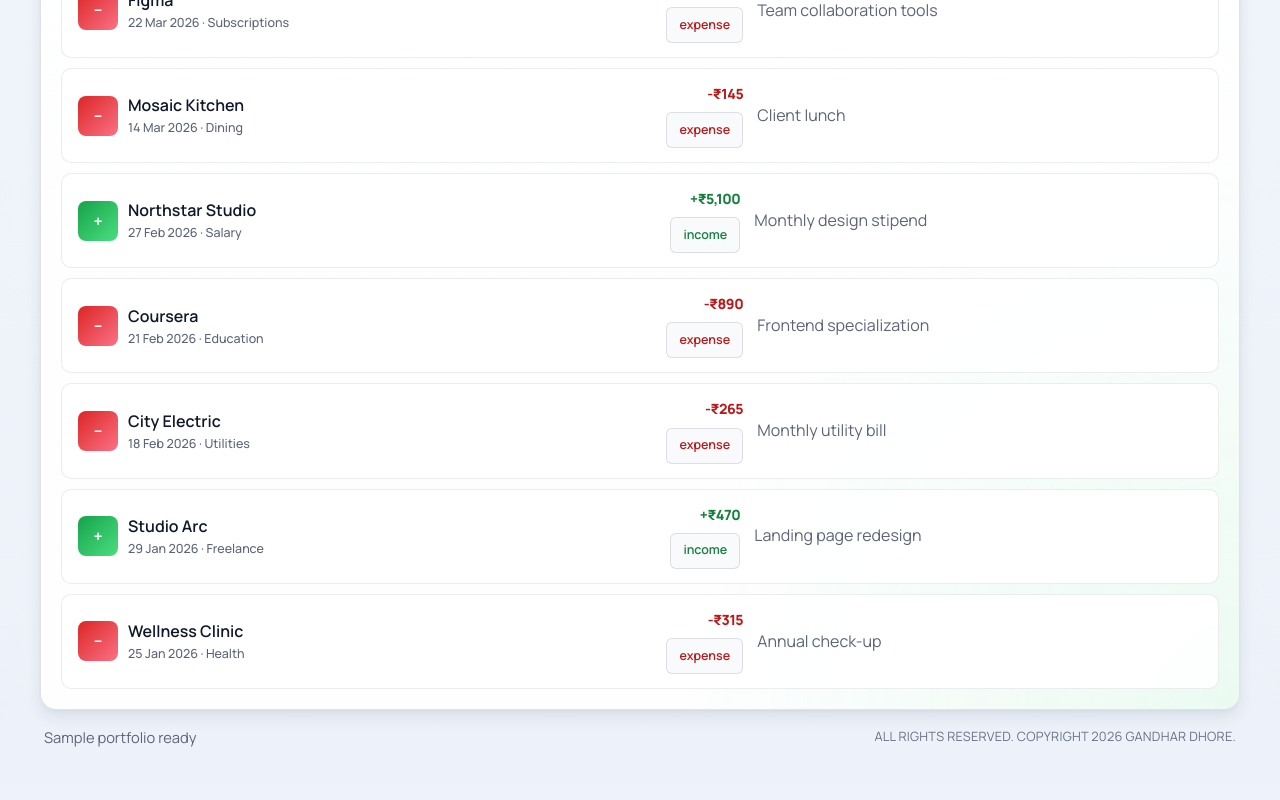
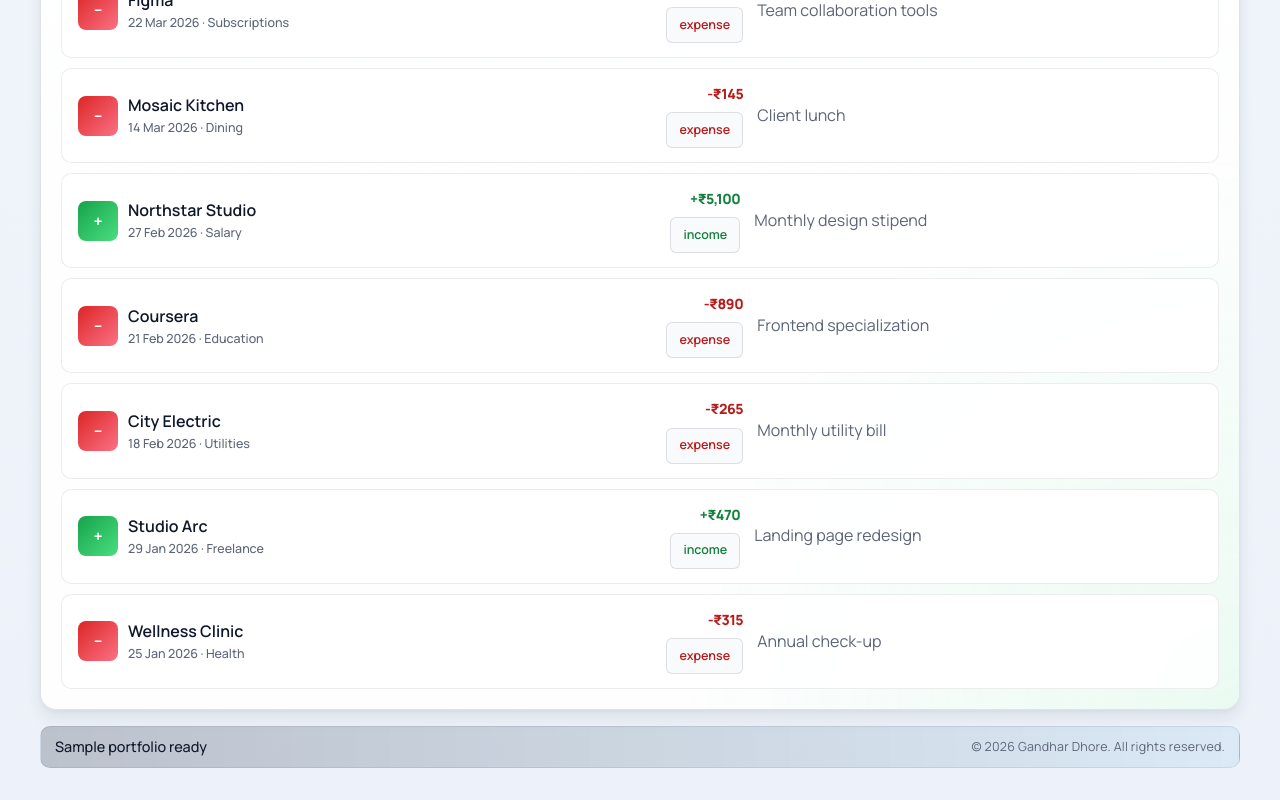
Before and after one commit to gandharr/Vault-Finance, a React (Vite) app: page / in a window 1280 px wide. Shown: the part 2703-3503 px from the top of the page. Built offline with nearby package versions, Linux system fonts and the light colour scheme.

Commit message:
Polish footer to professional status bar

```diff
--- a/src/App.css
+++ b/src/App.css
@@ -1227,16 +1227,27 @@
   justify-content: space-between;
   gap: 18px;
   align-items: center;
-  padding: 0 4px 4px;
-  font-size: 0.92rem;
+  padding: 10px 14px;
+  border-radius: 10px;
+  border: 1px solid var(--border-soft);
+  background: linear-gradient(90deg, rgba(15, 23, 42, 0.22), rgba(2, 132, 199, 0.08));
+  font-size: 0.9rem;
+  line-height: 1.4;
   animation: fadeIn 420ms ease 220ms both;
 }
 
+.footer-status {
+  color: var(--text-strong);
+  font-weight: 500;
+}
+
 .footer-credit {
-  font-size: 0.8rem;
+  font-size: 0.78rem;
+  color: var(--text-muted);
   letter-spacing: 0.02em;
-  text-transform: uppercase;
-  opacity: 0.9;
+  text-transform: none;
+  opacity: 1;
+  white-space: nowrap;
 }
 
 @keyframes fadeIn {
@@ -1366,6 +1377,11 @@
   .footer-note {
     flex-direction: column;
     align-items: flex-start;
+    gap: 6px;
+  }
+
+  .footer-credit {
+    white-space: normal;
   }
 }
 
--- a/src/App.tsx
+++ b/src/App.tsx
@@ -1155,8 +1155,8 @@
       </section>
 
       <footer className="footer-note">
-        <span>{statusMessage}</span>
-        <span className="footer-credit">All rights reserved. Copyright 2026 Gandhar Dhore.</span>
+        <span className="footer-status">{statusMessage}</span>
+        <span className="footer-credit">© 2026 Gandhar Dhore. All rights reserved.</span>
       </footer>
     </main>
   )
```
